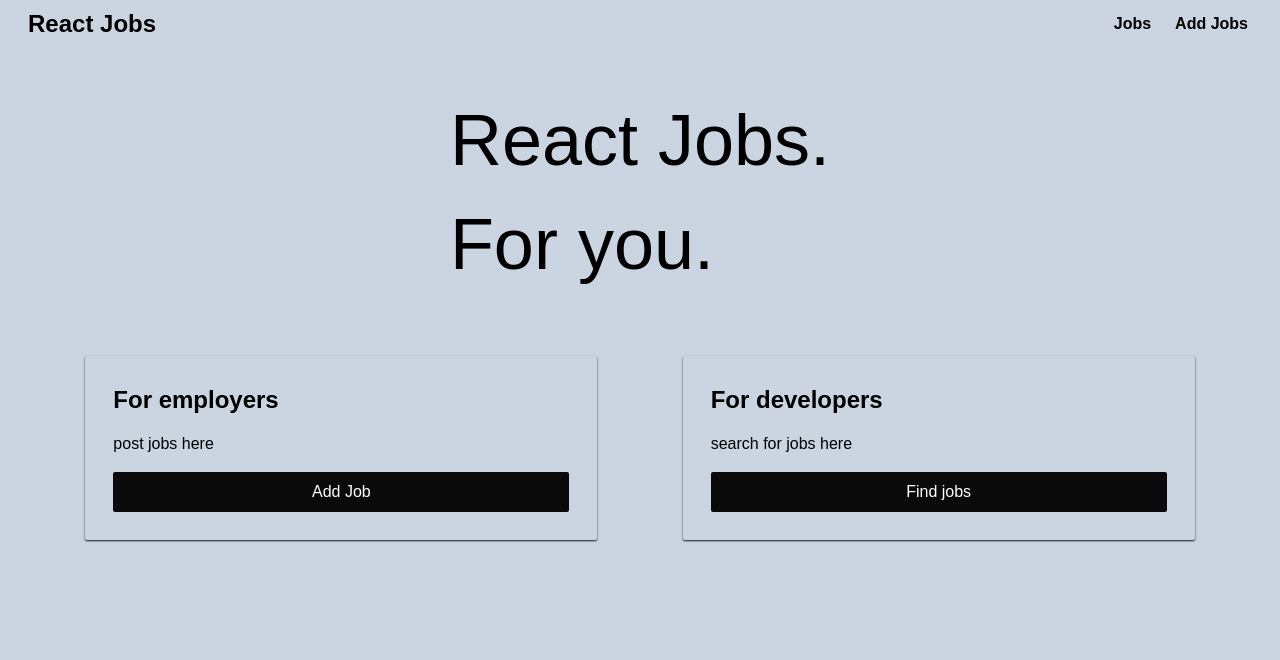
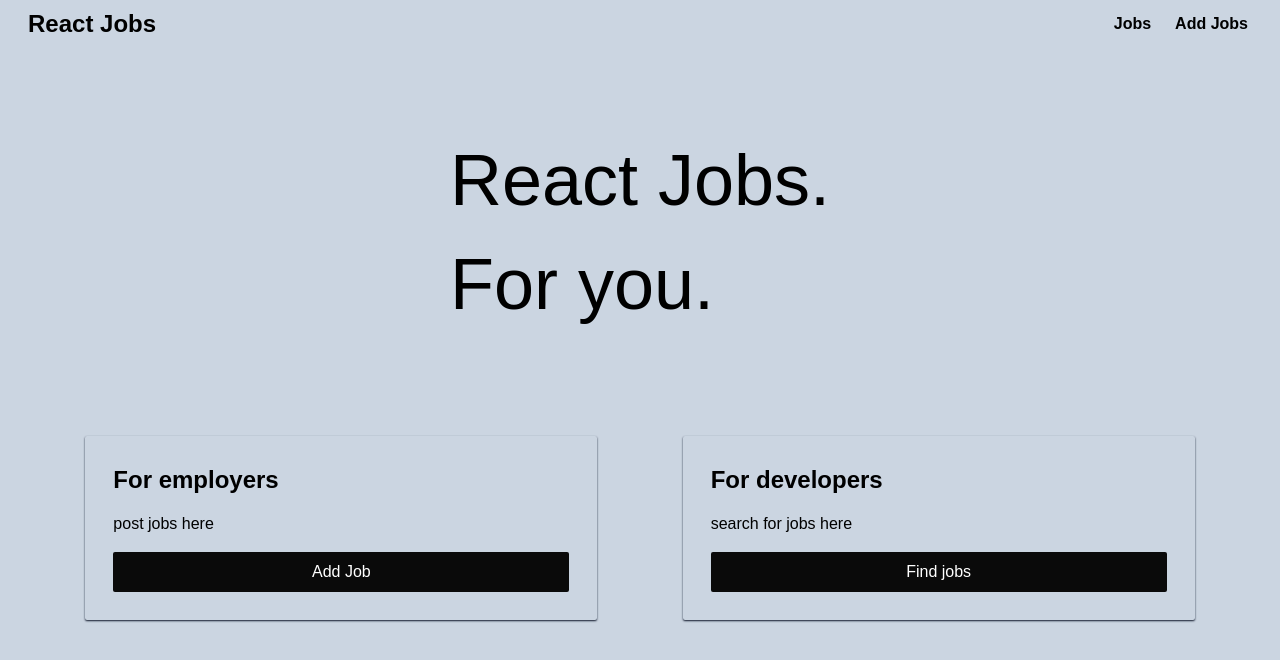
Before and after one commit to micahasowata/reacty, a React (Vite) app: page / in a window 1280 px wide. Shown: the top 660 px of the page. Built offline with nearby package versions, Linux system fonts and the light colour scheme; a web font is replaced by a local one.

Commit message:
fix: DRY font name and increase header size

```diff
--- a/src/components/Card.jsx
+++ b/src/components/Card.jsx
@@ -1,15 +1,13 @@
 const Card = ({ title, body, cta, to = "/" }) => {
 	return (
-		<div className=" flex flex-col p-7 shadow-sm shadow-slate-900 w-2/5 rounded-sm">
-			<h3 className="font-rethink font-semibold text-2xl">{title}</h3>
-			<p className="font-rethink font-light py-4">{body}</p>
+		<div className="font-rethink flex flex-col p-7 shadow-sm shadow-slate-900 w-2/5 rounded-sm">
+			<h3 className="font-semibold text-2xl">{title}</h3>
+			<p className="font-light py-4">{body}</p>
 			<button
 				type="submit"
-				className="font-rethink bg-neutral-950 text-white px-3 py-2 rounded-sm"
+				className="bg-neutral-950 text-white px-3 py-2 rounded-sm"
 			>
-				<a href={to} className="font-rethink">
-					{cta}
-				</a>
+				<a href={to}>{cta}</a>
 			</button>
 		</div>
 	);
--- a/src/components/Hero.jsx
+++ b/src/components/Hero.jsx
@@ -1,7 +1,7 @@
 const Hero = () => {
 	return (
-		<div className="grid grid-cols-12 grid-rows-12">
-			<div className="grid col-start-3 col-end-11 row-start-2 row-end-12 place-content-center">
+		<div className="flex flex-col place-content-center py-16">
+			<div className="grid col-span-12 row-span-12 place-content-center">
 				<h2 className="font-ojuju font-light text-7xl pt-8 pb-4">
 					React Jobs.
 				</h2>
```
